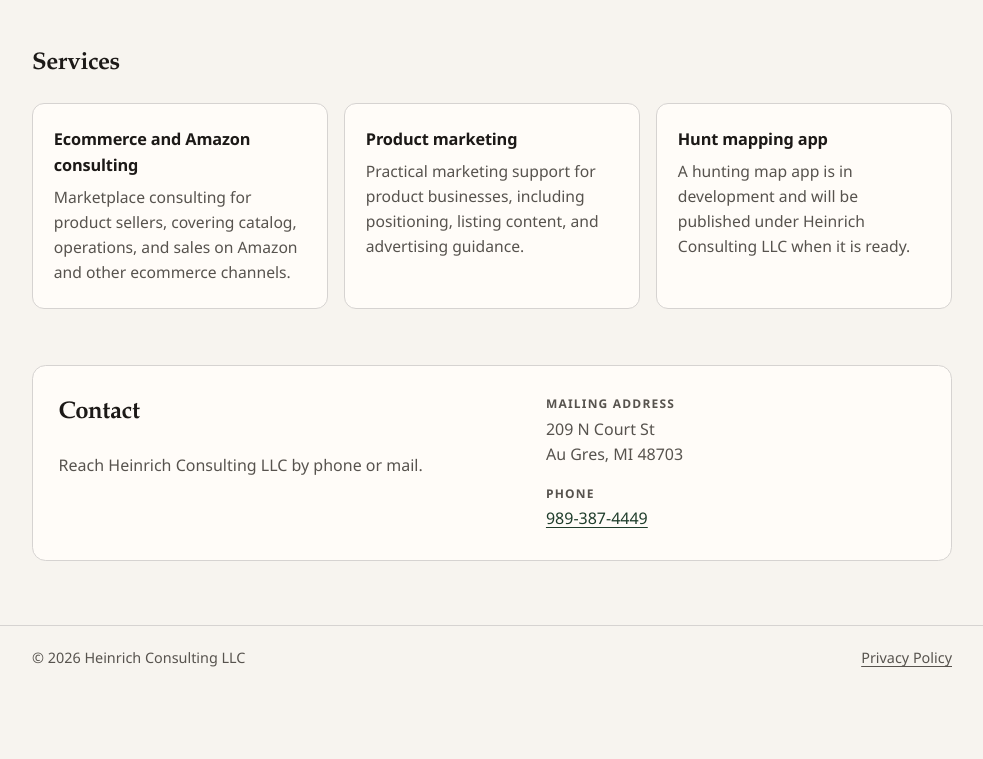
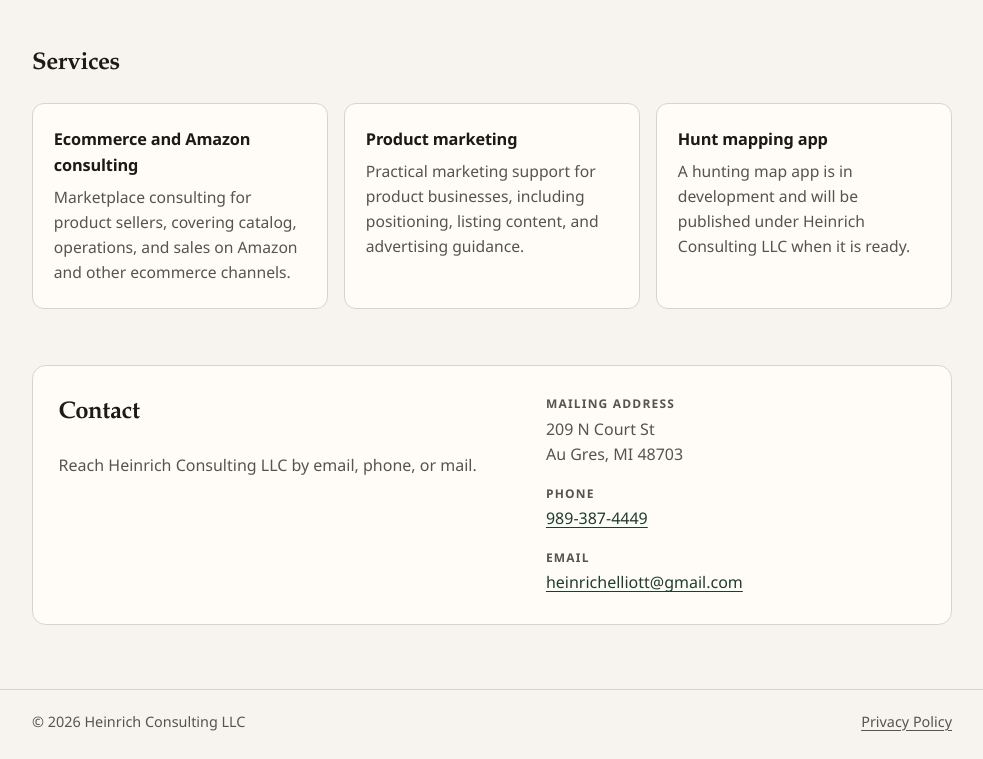
Before and after one commit to heinrich-consulting/heinrichconsultingllc.com, a plain HTML site: page index.html in a window 1280 px wide. Shown: the part 422-1181 px from the top of the page, without its empty margins (148-1131 px from the left). Before the commit the page ends 1117 px from the top, so only its background shows below. Drawn offline with Linux system fonts and the light colour scheme.

Commit message:
Add contact email

```diff
--- a/index.html
+++ b/index.html
@@ -250,7 +250,7 @@
         <div class="contact-grid">
           <div>
             <h2 id="contact-heading">Contact</h2>
-            <p>Reach Heinrich Consulting LLC by phone or mail.</p>
+            <p>Reach Heinrich Consulting LLC by email, phone, or mail.</p>
           </div>
           <dl>
             <dt>Mailing address</dt>
@@ -262,6 +262,8 @@
             </dd>
             <dt>Phone</dt>
             <dd><a href="tel:+19893874449">989-387-4449</a></dd>
+            <dt>Email</dt>
+            <dd><a href="mailto:heinrichelliott@gmail.com">heinrichelliott@gmail.com</a></dd>
           </dl>
         </div>
       </div>
```
